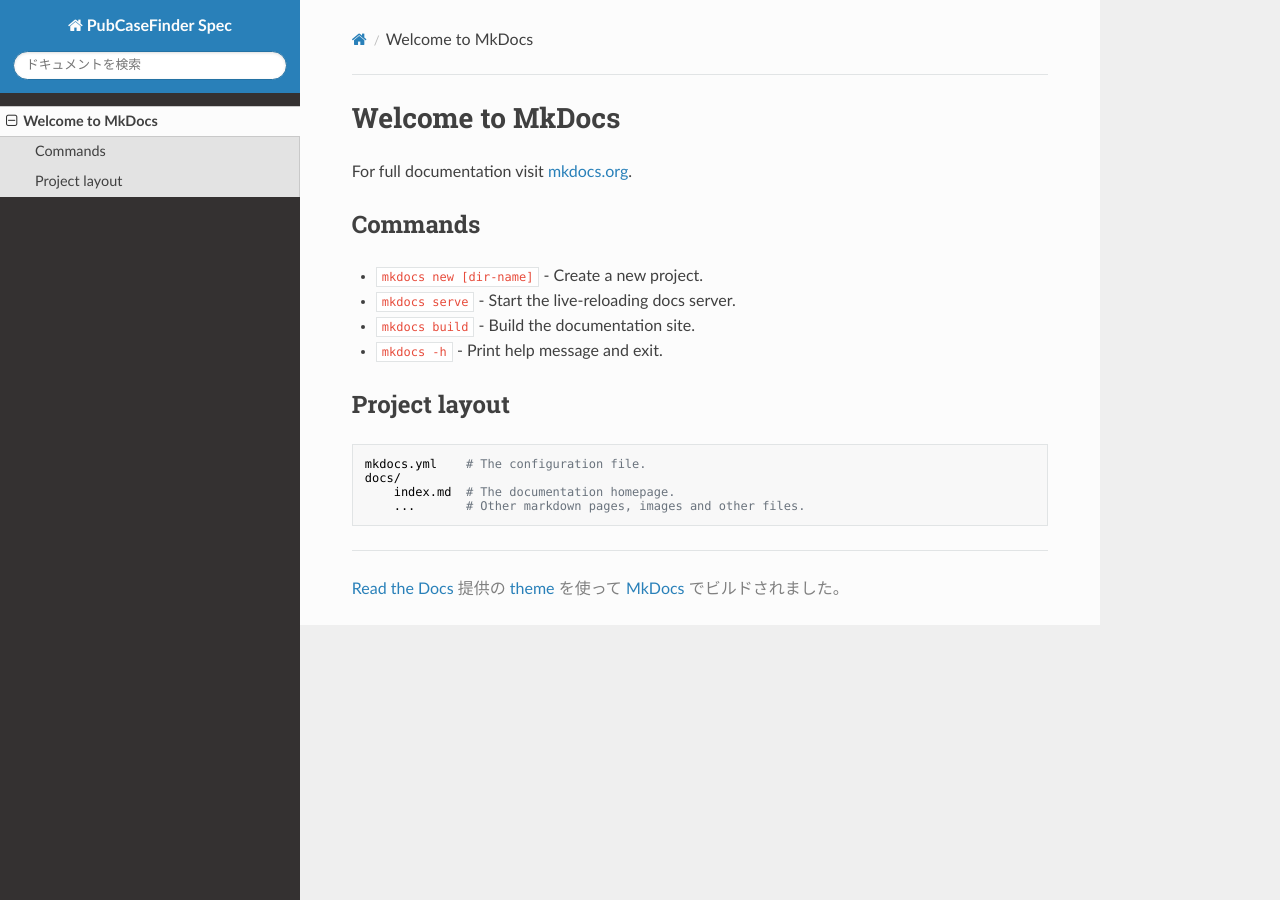
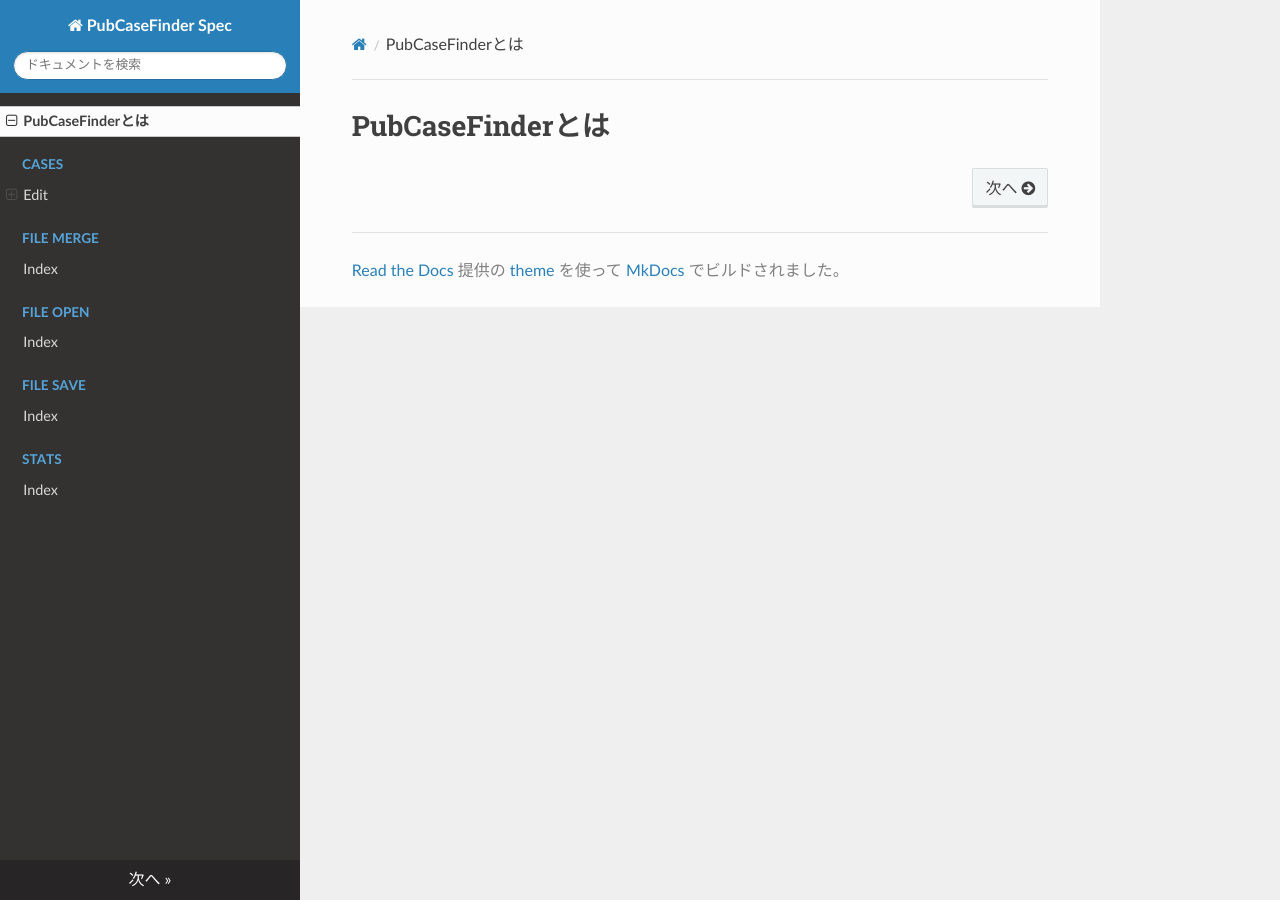
Before and after one commit to PubCaseFinder/pubcasefinder_spec, an MkDocs documentation site: the page built from docs/index.md, in a window 1280 px wide. Built offline with MkDocs 1.6.1, drawn with Linux system fonts in a browser that asks for light colours; nearby versions of some CDN libraries.

Commit message:
add files

```diff
--- a/docs/index.md
+++ b/docs/index.md
@@ -1,17 +1 @@
-# Welcome to MkDocs
-
-For full documentation visit [mkdocs.org](https://www.mkdocs.org).
-
-## Commands
-
-* `mkdocs new [dir-name]` - Create a new project.
-* `mkdocs serve` - Start the live-reloading docs server.
-* `mkdocs build` - Build the documentation site.
-* `mkdocs -h` - Print help message and exit.
-
-## Project layout
-
-    mkdocs.yml    # The configuration file.
-    docs/
-        index.md  # The documentation homepage.
-        ...       # Other markdown pages, images and other files.
+# PubCaseFinderとは
```
Also changed, not shown: docs/cases/edit/basicCaseInformation/index.md (added, +23 -0 lines), docs/cases/edit/index.md (added, +1 -0 lines), docs/file_merge/index.md (added), docs/file_open/index.md (added), docs/file_save/index.md (added), docs/stats/index.md (added).
